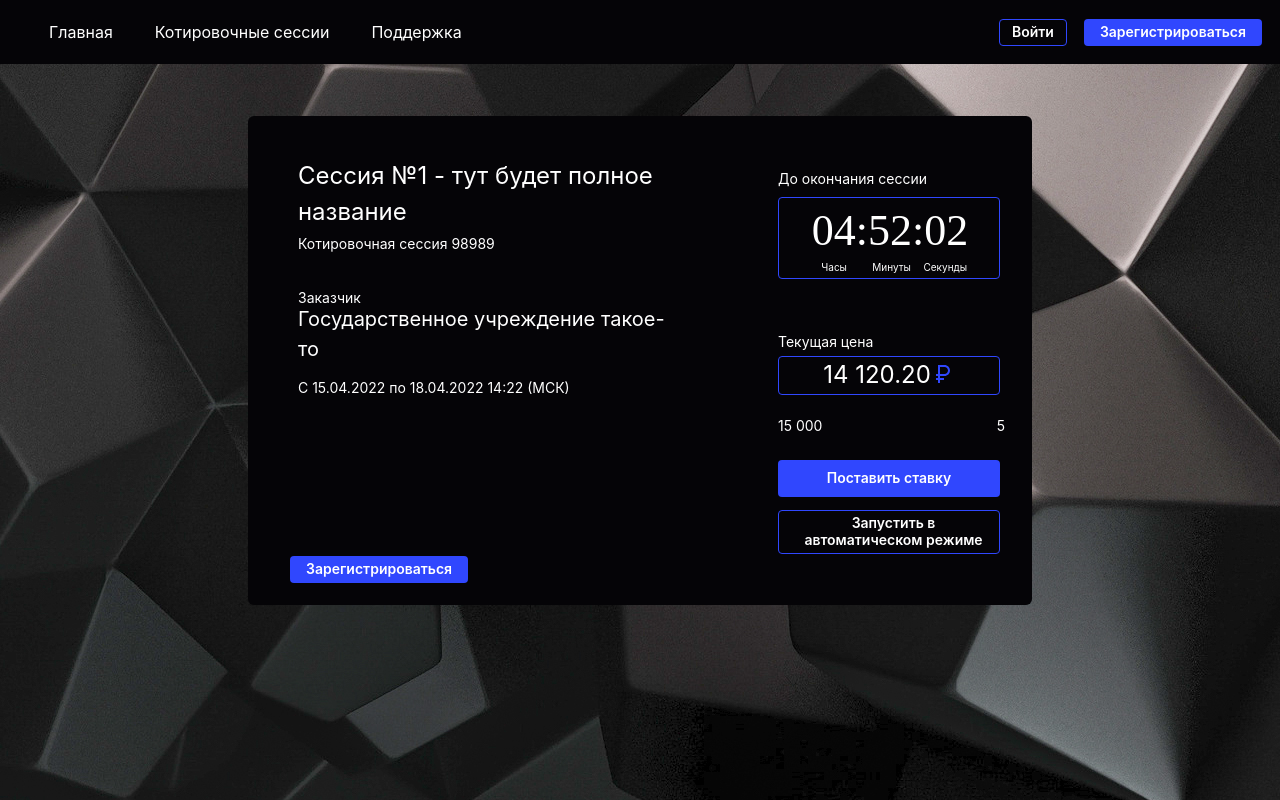
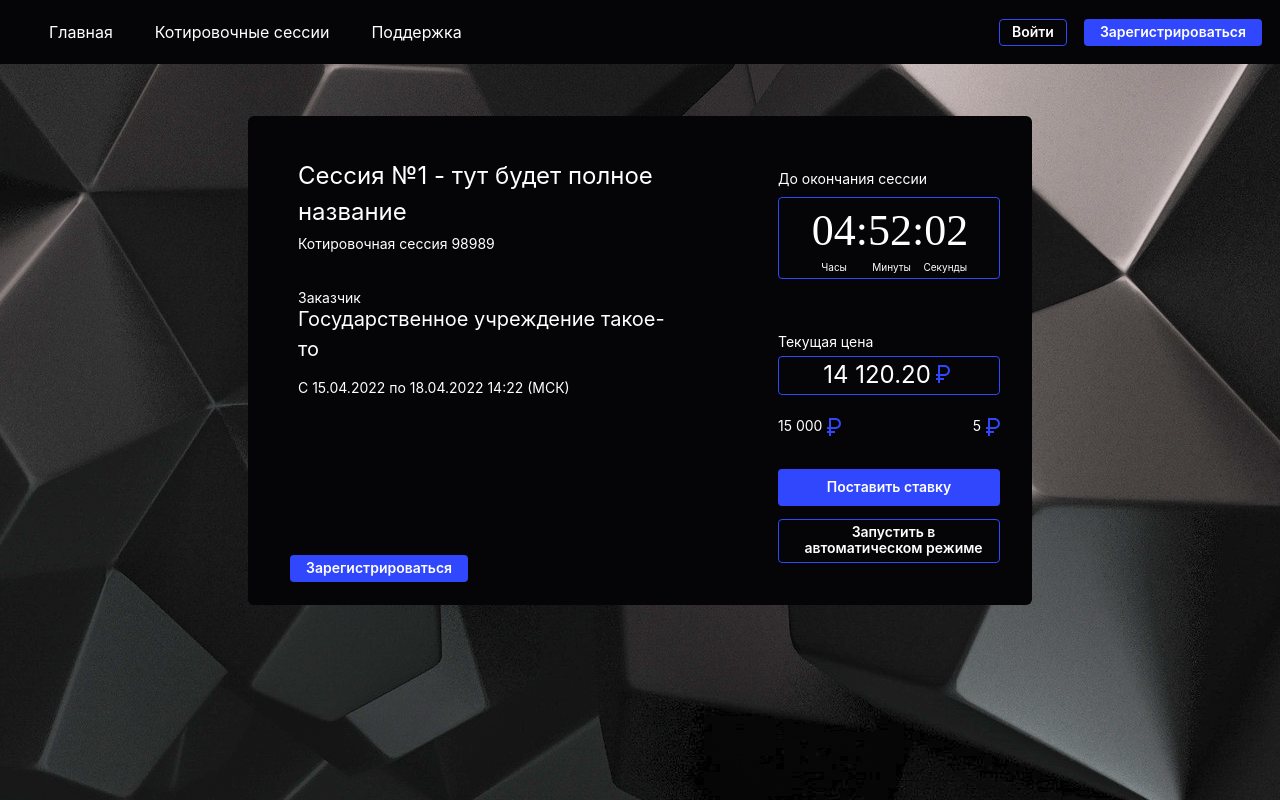
Before and after one commit to fara0000/hackathon-front, a React (Create React App) app: page /sessions in a window 1280 px wide. Built offline with nearby package versions, Linux system fonts and the light colour scheme.

Commit message:
feat: some

```diff
--- a/src/components/session/Session.tsx
+++ b/src/components/session/Session.tsx
@@ -25,7 +25,7 @@ export const Session = () => (
             <Button
                 h="27px"
                 ml='42px'
-                mt='158px'
+                mt='157px'
                 borderRadius="4px"
                 bg={'#3047FE'}
                 _focus={{ bg: "white.700" }}
@@ -80,10 +80,20 @@ export const Session = () => (
                 w='349'
             >
                 <Box mt='20px' mr='105px'>
-                    <Text fontSize='14px'>15 000</Text>
+                    <Flex>
+                        <Text fontSize='14px'>15 000</Text>
+                        <Box color='#3047FE' fontSize='small'>
+                            <CurrencyRubleIcon/>
+                        </Box>
+                    </Flex>
                 </Box>
                 <Box mt='20px' mr='27'>
-                    <Text fontSize='14px'>5</Text>
+                    <Flex>
+                        <Text fontSize='14px'>5</Text>
+                        <Box color='#3047FE' fontSize='small'>
+                            <CurrencyRubleIcon/>
+                        </Box>
+                    </Flex>
                 </Box>
             </Flex>
             <Box>
```
